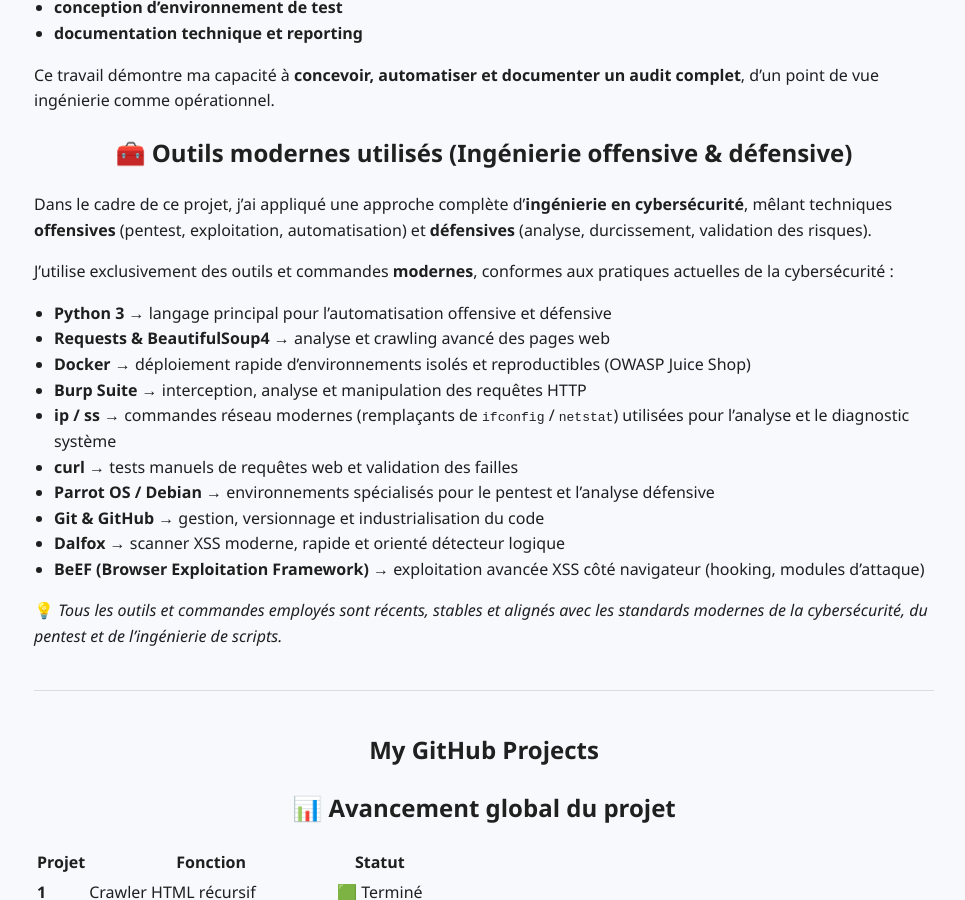
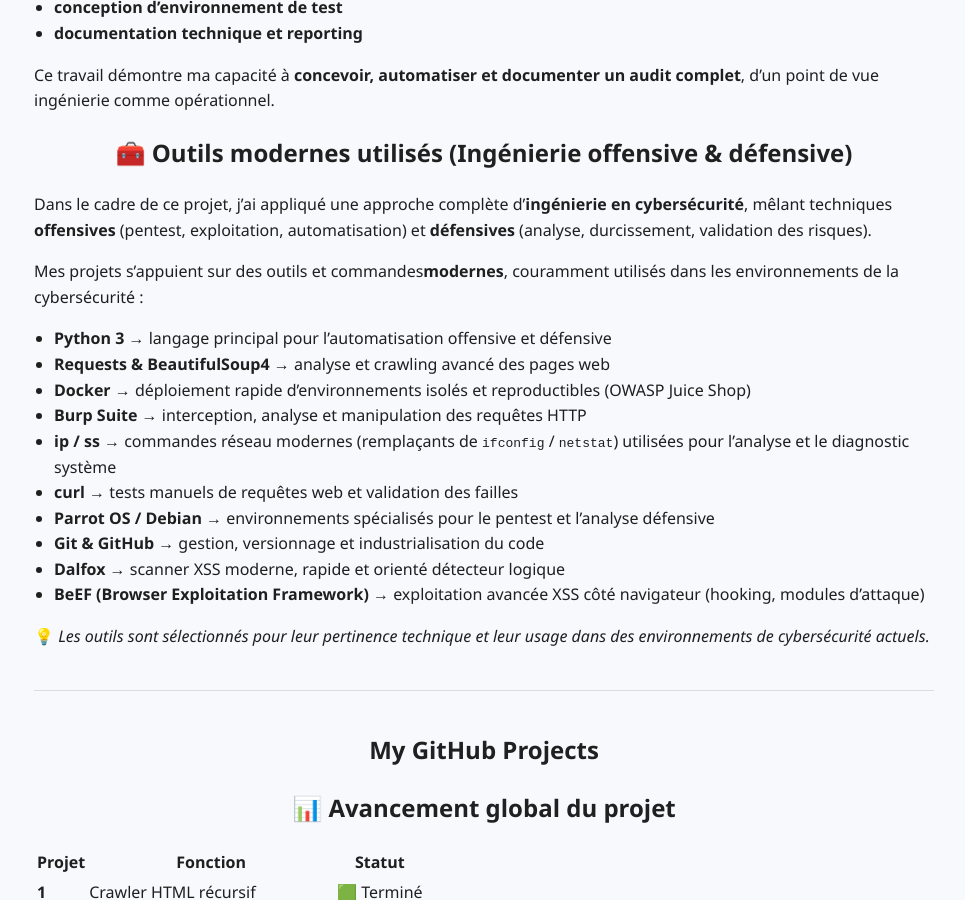
Before and after one commit to virg736/virg736.github.io, a Jekyll site: the page built from index.md, in a window 1280 px wide and 900 px high, scrolled down 1418 px. Shown: the whole window, without its empty margins (156-1121 px from the left). Built offline with Jekyll 4.4.1, drawn with Linux system fonts in a browser that asks for light colours.

Commit message:
Update index.md

```diff
--- a/index.md
+++ b/index.md
@@ -60,7 +60,7 @@
 
 Dans le cadre de ce projet, j’ai appliqué une approche complète d’**ingénierie en cybersécurité**, mêlant techniques **offensives** (pentest, exploitation, automatisation) et **défensives** (analyse, durcissement, validation des risques).
 
-J’utilise exclusivement des outils et commandes **modernes**, conformes aux pratiques actuelles de la cybersécurité :
+ Mes projets s'appuient sur des outils et commandes**modernes**, couramment utilisés dans les environnements de la cybersécurité :
 
 - **Python 3** → langage principal pour l’automatisation offensive et défensive
 - **Requests & BeautifulSoup4** → analyse et crawling avancé des pages web
@@ -73,7 +73,7 @@
 - **Dalfox** → scanner XSS moderne, rapide et orienté détecteur logique
 - **BeEF (Browser Exploitation Framework)** → exploitation avancée XSS côté navigateur (hooking, modules d’attaque)
 
-💡 *Tous les outils et commandes employés sont récents, stables et alignés avec les standards modernes de la cybersécurité, du pentest et de l’ingénierie de scripts.*
+💡 *Les outils sont sélectionnés pour leur pertinence technique et leur usage dans des environnements de cybersécurité actuels.*
 
 ---
 
```
